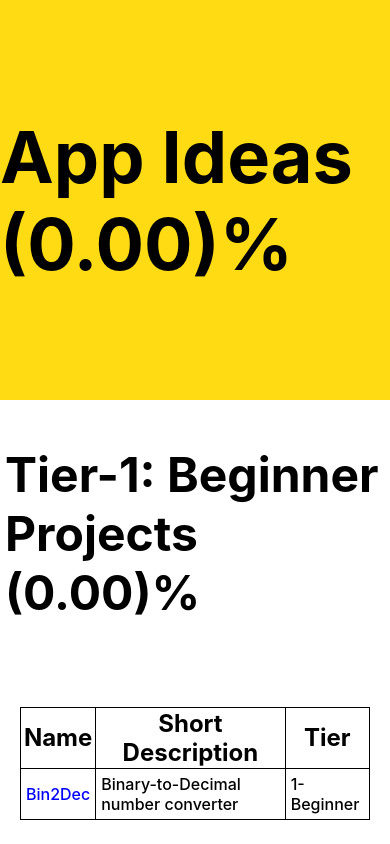
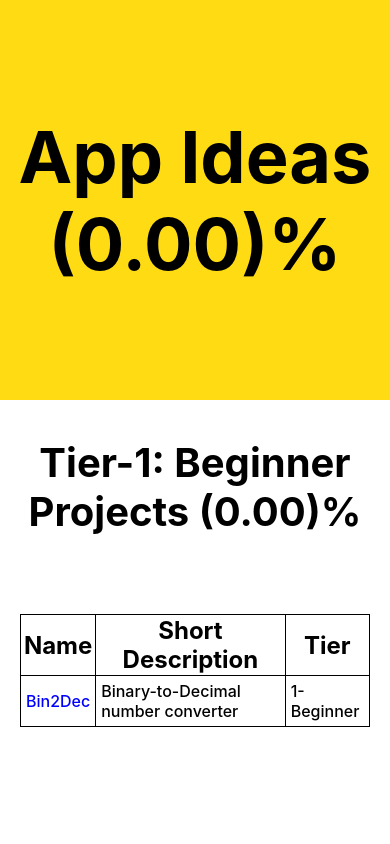
Before and after one commit to vitor-mat/App-Ideas-Project, a Next.js app: page / in a window 390 px wide. Shown: the top 844 px of the page. Built offline with nearby package versions, Linux system fonts and the light colour scheme.

Commit message:
home page is responsive

```diff
--- a/src/components/DesignSystemElements/table/Th/style.tsx
+++ b/src/components/DesignSystemElements/table/Th/style.tsx
@@ -5,4 +5,8 @@
 export const Th = styled.th`
   font-size: 24px;
   border: 1px solid black;
+
+  @media(max-width: 320px){
+    font-size: 16px;
+  }
 `
--- a/src/pages/_app.tsx
+++ b/src/pages/_app.tsx
@@ -1,8 +1,13 @@
-import '../styles/globals.css'
+import { GlobalStyle } from '../styles/GlobalStyle';
 import type { AppProps } from 'next/app'
 
 function MyApp({ Component, pageProps }: AppProps) {
-  return <Component {...pageProps} />
+  return(
+    <>
+      <GlobalStyle />
+      <Component {...pageProps} />
+    </>
+  )
 }
 
 export default MyApp
--- /dev/null
+++ b/src/styles/GlobalStyle.tsx
@@ -0,0 +1,38 @@
+import { createGlobalStyle } from 'styled-components';
+
+export const GlobalStyle = createGlobalStyle`
+  html,
+  body {
+    padding: 0;
+    margin: 0;
+    font-family: -apple-system, BlinkMacSystemFont, Segoe UI, Roboto, Oxygen,
+      Ubuntu, Cantarell, Fira Sans, Droid Sans, Helvetica Neue, sans-serif;
+  }
+
+  a {
+    color: inherit;
+    text-decoration: none;
+  }
+
+  * {
+    box-sizing: border-box;
+  }
+
+  h1{
+    text-align: center;
+    font-size: 72px;
+
+    @media(max-width: 375px){
+      font-size: 56px;
+    }
+  }
+
+  h2{
+    font-size: 48px;
+
+    @media(max-width: 768px){
+      text-align: center;
+      font-size: 40px;
+    }
+  }
+`
```
